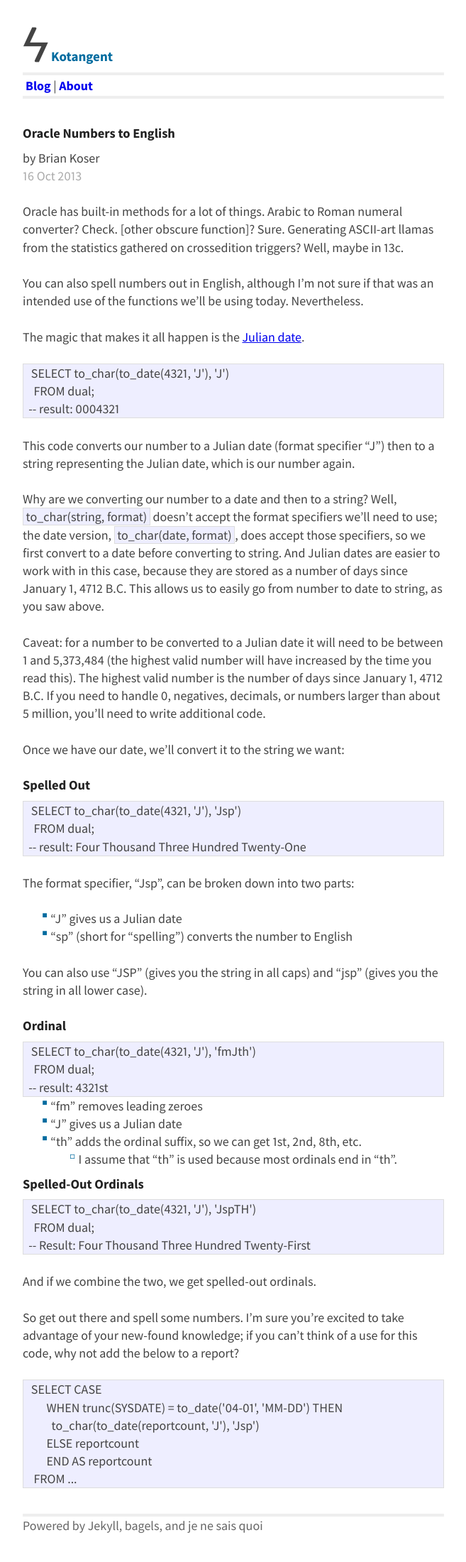
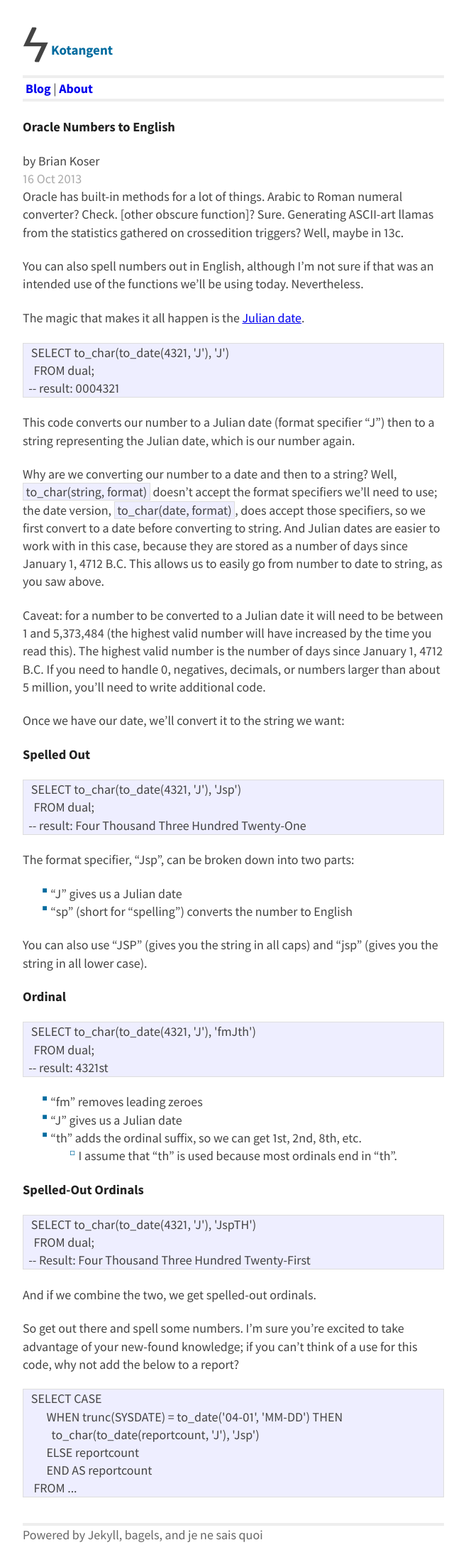
Before and after one commit to briankoser/kotangent-jekyll, a Jekyll site: the page built from _posts/2013-10-16-oracle-numbers-to-english.md, in a window 1280 px wide. Shown: the whole page at 71% size, without its empty margins (311-968 px from the left). Built offline with Jekyll 4.4.1, drawn with Linux system fonts in a browser that asks for light colours; Markdown is read by kramdown in place of the engine named in the settings.

Commit message:
Improve vertical rhythm by changing margins

```diff
--- a/css/main.css
+++ b/css/main.css
@@ -11,11 +11,28 @@ body {
        -moz-font-feature-settings: 'dlig' 0, 'kern', 'liga', 'onum', 'pnum';
             font-feature-settings: 'dlig' 0, 'kern', 'liga', 'onum', 'pnum';
     max-width: 33em;
-    margin: 0 auto 2em;
+    margin: 0 auto 1.4em;
 }
 
-header {
-    margin-bottom: 2em;
+header,
+p,
+pre,
+figure,
+hgroup,
+h1,
+h2,
+h3,
+h4,
+h5,
+h6,
+ul,
+ol,
+dd,
+fieldset,
+table,
+hr,
+.media {
+    margin-bottom: 1.4rem;
 }
 
 header nav {
@@ -56,32 +73,28 @@ main {
           hyphens: auto;
 }
 
-p {
-    margin: 1.4em 0; /* todo: try setting to 1.4 (same as line height) [http://webtypography.net/Rhythm_and_Proportion/Vertical_Motion/2.2.2/]*/
+blockquote {
+    margin: 1.4rem;
 }
 
-blockquote {
-    margin: 1.4em;
-}
+
 
 /******************************************************************************
   HEADINGS
 ************
   hgroup, h1, h2, h3, h4, h5, h6
 ******************************************************************************/
-h1, h2, h3 {
+h1, h2, h3, h4, h5, h6 {
     color: #222;
     font-weight: bold;
 }
 
 h1 {
     font-size: 19px;
-    margin: 9px 0; /* todo: set to harmonize with line height [http://webtypography.net/Rhythm_and_Proportion/Vertical_Motion/2.2.2/] */
 }
 
 h2 {
     font-size: 18.5px;
-    margin: 9px 0; /* todo: set to harmonize with line height [http://webtypography.net/Rhythm_and_Proportion/Vertical_Motion/2.2.2/] */
 }
 
 
@@ -110,7 +123,7 @@ ul li:before {
 }
 
 ul ul li:before {
-  content: '\25A1'; /* Unicode white square */
+    content: '\25A1'; /* Unicode white square */
 }
 
 ol {
@@ -134,9 +147,9 @@ ol ol li:before {
   canvas, object, embed, img, audio, video, track, map, area, iframe
 ******************************************************************************/
 img {
-  height: auto !important;
-  max-width: 100%;
-  width: auto !important;
+    height: auto !important;
+    max-width: 100%;
+    width: auto !important;
 }
 
 
@@ -247,7 +260,7 @@ hr {
     border-top: 1px solid #006b9f;
     display: block;
     height: 1px;
-    margin: 1em 0;
+    margin: 1rem 0;
     padding: 0;
 }
 
@@ -272,10 +285,6 @@ hr {
 
 .logo {
     font-size: 4em;
-}
-
-.media {
-    margin: 10px;
 }
 
 .media, .bd {
```
